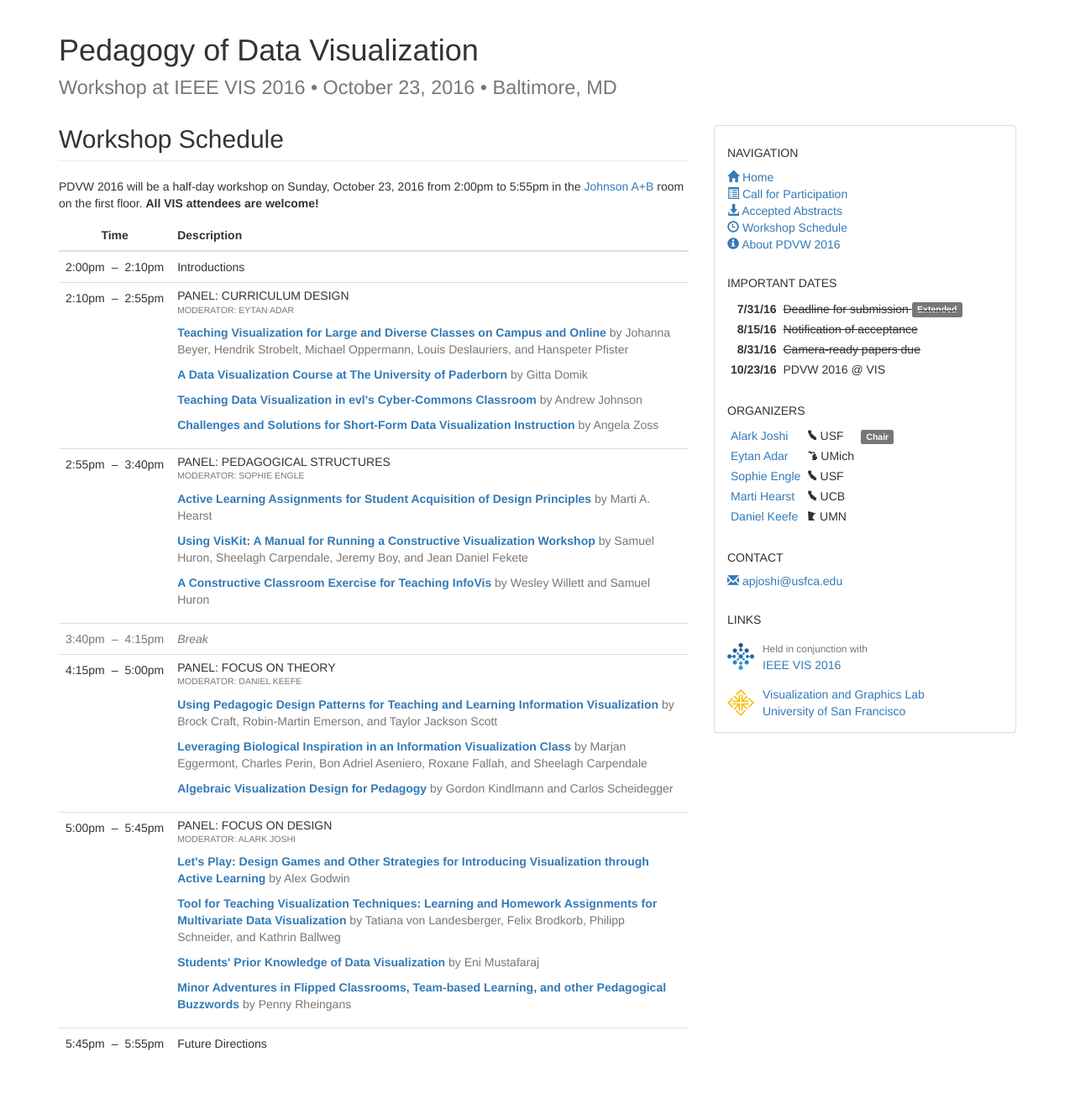
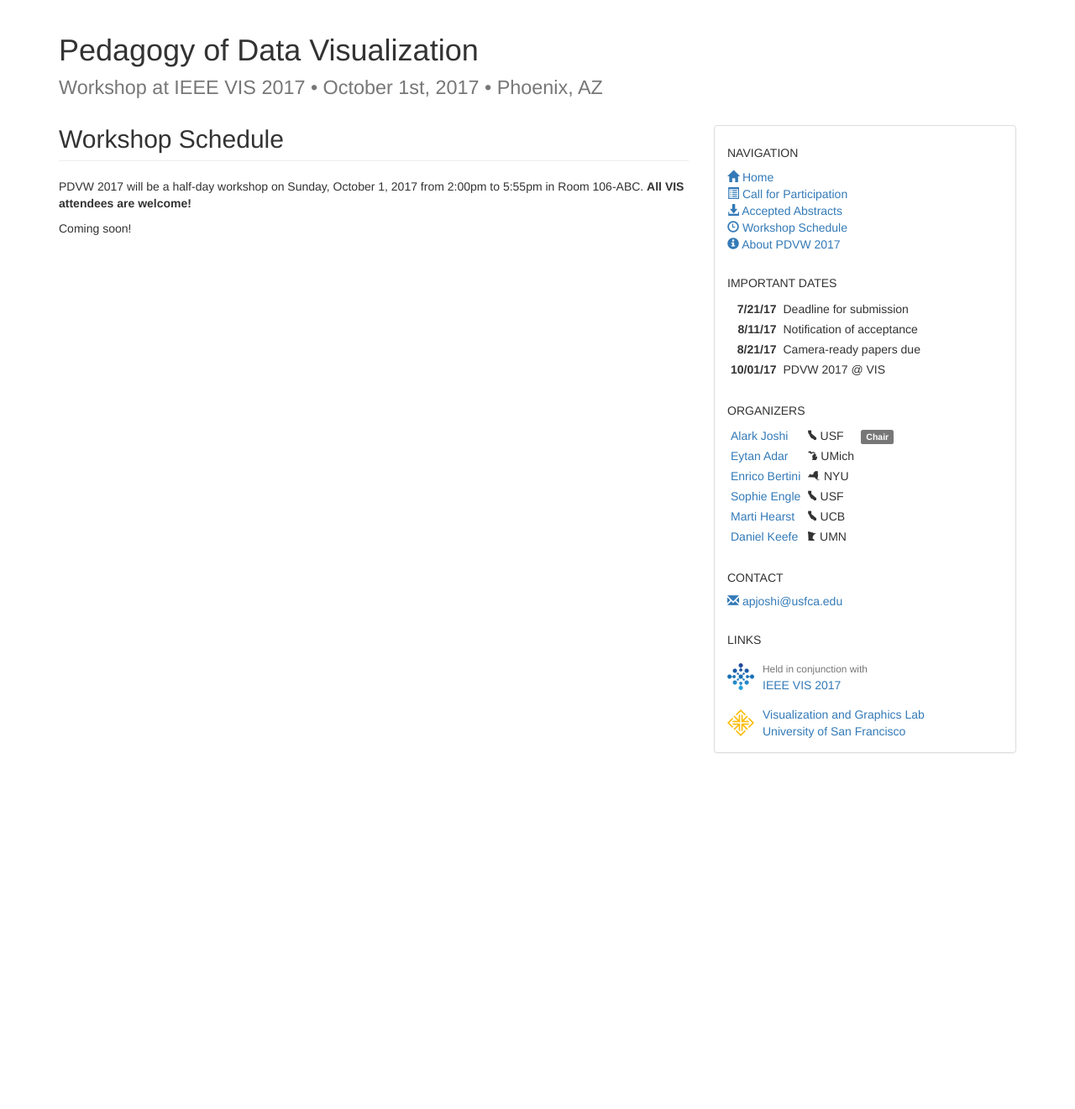
Before and after one commit to usfvgl/pdvw, a Jekyll site: the page built from 2017/schedule.html, in a window 1280 px wide. Shown: the whole page at 84% size. Built offline with Jekyll 4.4.1, drawn with Linux system fonts in a browser that asks for light colours; after the commit the page ends 957 px from its top, so only the background shows below that.

Commit message:
Removed the PDF links

```diff
--- a/2017/schedule.html
+++ b/2017/schedule.html
@@ -1,12 +1,13 @@
 ---
-layout: pdvw2016
+layout: pdvw2017
 title: Workshop Schedule
 ---
 
-{% assign abstracts = site.data.pdvw2016.abstracts | sort: 'file' %}
-<p>PDVW 2016 will be a half-day workshop on Sunday, October 23, 2016 from 2:00pm to 5:55pm in the <a href="http://www3.hilton.com/resources/media/hi/BWICCHH/en_US/pdf/en_BWICCHH_Floor_Plan_Sep_2013.pdf">Johnson A+B</a> room on the first floor. <strong>All VIS attendees are welcome!</strong></p>
+{% assign abstracts = site.data.pdvw2017.abstracts | sort: 'file' %}
+<p>PDVW 2017 will be a half-day workshop on Sunday, October 1, 2017 from 2:00pm to 5:55pm in Room 106-ABC. <strong>All VIS attendees are welcome!</strong></p>
 
-<table class="table table-hover table-schedule">
+Coming soon!
+<!-- <table class="table table-hover table-schedule">
 <thead>
 <tr>
     <th colspan="3">Time</th>
@@ -69,4 +70,4 @@
     <td>Future Directions</td>
 </tr>
 </tbody>
-</table>
+</table> -->
--- a/_layouts/pdvw2017.html
+++ b/_layouts/pdvw2017.html
@@ -39,8 +39,8 @@
               <ul class="list-unstyled">
                 <li><a href="{{ sitebase }}/2017/index.html"><span class="glyphicon glyphicon-home"></span></a> <a href="{{ sitebase }}/2017/index.html">Home</a></li>
                 <li><a href="{{ sitebase }}/2017/cfp.html"><span class="glyphicon glyphicon-list-alt"></span></a> <a href="{{ sitebase }}/2017/cfp.html">Call for Participation</a></li>
-                <!-- <li><a href="{{ sitebase }}/2017/abstracts.html"><span class="glyphicon glyphicon-download-alt"></span></a> <a href="{{ sitebase }}/2017/abstracts.html">Accepted Abstracts</a></li> -->
-                <!-- <li><a href="{{ sitebase }}/2017/schedule.html"><span class="glyphicon glyphicon-time"></span></a> <a href="{{ sitebase }}/2017/schedule.html">Workshop Schedule</a></li> -->
+                <li><a href="{{ sitebase }}/2017/abstracts.html"><span class="glyphicon glyphicon-download-alt"></span></a> <a href="{{ sitebase }}/2017/abstracts.html">Accepted Abstracts</a></li>
+                <li><a href="{{ sitebase }}/2017/schedule.html"><span class="glyphicon glyphicon-time"></span></a> <a href="{{ sitebase }}/2017/schedule.html">Workshop Schedule</a></li>
                 <li><a href="{{ sitebase }}/2017/about.html"><span class="glyphicon glyphicon-info-sign"></span></a> <a href="{{ sitebase }}/2017/about.html">About PDVW 2017</a></li>
               </ul>
 
```
Also changed, not shown: _data/pdvw2017.yml (+1 -8 lines).
